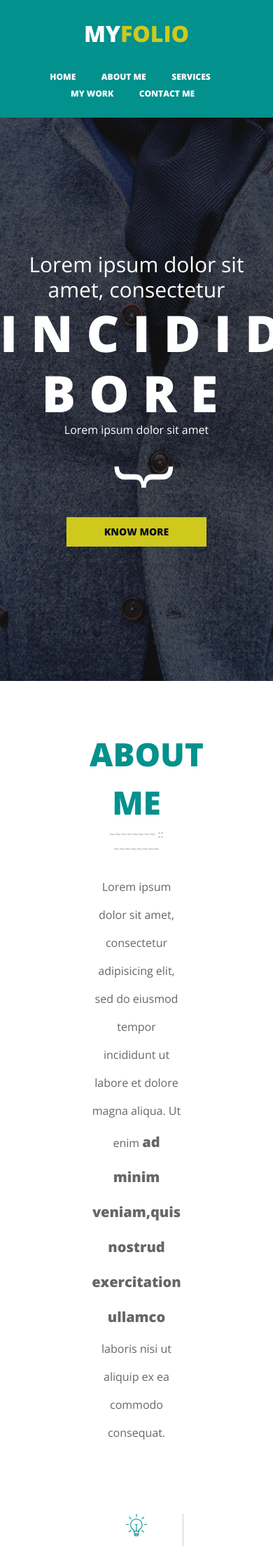
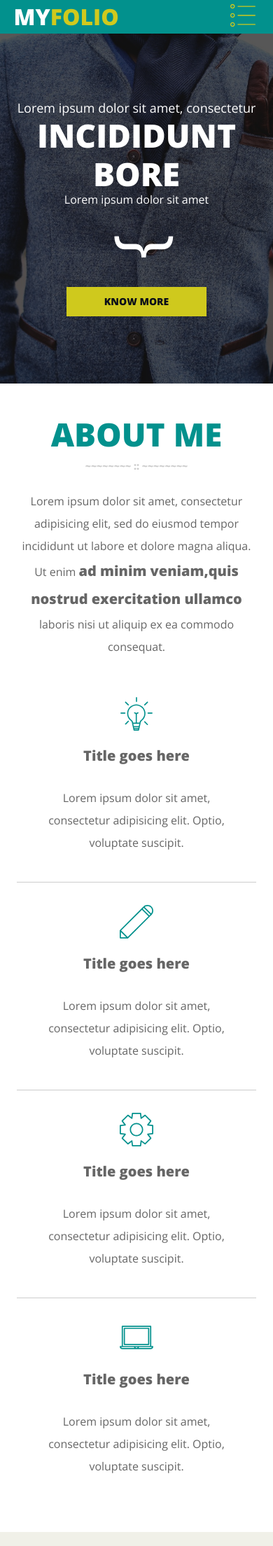
Before and after one commit to cjwd/iugo-myfolio, a PHP site: page / in a window 390 px wide; the page is wider, and only the part inside the window is pictured. Shown: the top 2209 px of that part at 70% size. Run offline with PHP 8.4, Linux system fonts and the light colour scheme; some libraries are stand-ins or nearby versions.

Commit message:
Add media queries and responsive tweaks

```diff
--- a/bower.json
+++ b/bower.json
@@ -2,6 +2,7 @@
     "name": "Myfolio",
     "version": "0.0.5",
     "dependencies": {
-        "csswizardry-grids": "latest"
+        "csswizardry-grids": "latest",
+        "jquery-waypoints": "latest"
     }
 }
--- a/index.html
+++ b/index.html
@@ -229,11 +229,23 @@
         <header class="site-nav">
             <div class="site-nav__logo"><h1 class="logotype">my<span class="logo-color">folio</span></h1></div>
             <nav class="site-nav__navbar sticky-nav" data-ui-component="navbar" role="navigation">
-                <a href="#home">Home</a>
-                <a href="#about">About Me</a>
-                <a href="#services">Services</a>
-                <a href="#work">My Work</a>
-                <a href="#contact">Contact Me</a>
+                <button type="button" class="navbar-toggle" data-toggle="collapse" data-target="#bs-example-navbar-collapse-1">
+                    <span class="accessibility">Toggle navigation</span>
+                    <div class="toggle">
+                      <svg viewBox="0 0 32 32">
+                        <g filter="">
+                          <use xlink:href="#list"></use>
+                        </g>
+                      </svg>
+                    </div>
+                </button>
+                <div class="collapse navbar-collapse" id="bs-example-navbar-collapse-1">
+                    <a href="#home">Home</a>
+                    <a href="#about">About Me</a>
+                    <a href="#services">Services</a>
+                    <a href="#work">My Work</a>
+                    <a href="#contact">Contact Me</a>
+                </div>
             </nav>
             <!-- end main navigation -->
         </header>
@@ -260,9 +272,9 @@
                 <p class="section-intro">Lorem ipsum dolor sit amet, consectetur adipisicing elit, sed do eiusmod tempor incididunt ut labore et dolore magna aliqua. Ut enim <span class="highlight">ad minim veniam,quis nostrud exercitation ullamco</span> laboris nisi ut aliquip ex ea commodo consequat.</p>
 
                 <div class="grid grid--full">
-                    <div class="grid__item palm--one-half desk--one-quarter">
+                    <div class="grid__item desk--one-quarter">
                         <div class="talking-points">
-                            <div class="talking-points__image img--center">
+                            <div class="talking-points__image">
                               <svg viewBox="0 0 32 32">
                                 <g filter="">
                                   <use xlink:href="#light-bulb"></use>
@@ -273,9 +285,9 @@
                             <p class="talking-points__body">Lorem ipsum dolor sit amet, consectetur adipisicing elit. Optio, voluptate suscipit.</p>
                         </div>
                     </div><!--
-                    --><div class="grid__item palm--one-half desk--one-quarter">
+                    --><div class="grid__item desk--one-quarter">
                         <div class="talking-points">
-                            <div class="talking-points__image img--center">
+                            <div class="talking-points__image">
                               <svg viewBox="0 0 32 32">
                                 <g filter="">
                                   <use xlink:href="#edit"></use>
@@ -286,9 +298,9 @@
                             <p class="talking-points__body">Lorem ipsum dolor sit amet, consectetur adipisicing elit. Optio, voluptate suscipit.</p>
                         </div>
                     </div><!--
-                    --><div class="grid__item palm--one-half desk--one-quarter">
+                    --><div class="grid__item desk--one-quarter">
                         <div class="talking-points">
-                            <div class="talking-points__image img--center">
+                            <div class="talking-points__image">
                               <svg viewBox="0 0 32 32">
                                 <g filter="">
                                   <use xlink:href="#gear"></use>
@@ -299,9 +311,9 @@
                             <p class="talking-points__body">Lorem ipsum dolor sit amet, consectetur adipisicing elit. Optio, voluptate suscipit.</p>
                         </div>
                     </div><!--
-                    --><div class="grid__item palm--one-half desk--one-quarter">
+                    --><div class="grid__item desk--one-quarter">
                         <div class="talking-points last">
-                            <div class="talking-points__image img--center">
+                            <div class="talking-points__image">
                               <svg viewBox="0 0 32 32">
                                 <g filter="">
                                   <use xlink:href="#laptop"></use>
--- a/resources/css/less/ui/hero.less
+++ b/resources/css/less/ui/hero.less
@@ -15,17 +15,32 @@
 }
 
 .word-block {
-    padding-top:12rem;
+    padding-top: 6rem;
     line-height: 1.2;
+
+    @media only screen and (min-width: ~"@{desk}em") {
+        padding-top:12rem;
+    }
 }
     .title {
-        .font-size(@mega-size);
         text-transform: uppercase;
-        letter-spacing: 1.2rem;
+
+        @media only screen and (min-width: ~"@{desk}em") {
+            .font-size(@mega-size);
+            letter-spacing: 1.2rem;
+
+        }
     }
 
     .subtitle {
         font-weight: 400;
+        .font-size(18);
+
+        @media only screen and (min-width: ~"@{desk}em") {
+            .font-size(@h2-size);
+        }
+
+
     }
     .title,
     .subtitle,
@@ -36,5 +51,9 @@
 .readmore {
     width:200px;
     margin:0 auto;
-    padding-bottom:12rem;
+    padding-bottom:6rem;
+
+    @media only screen and (min-width: ~"@{desk}em") {
+        padding-bottom:12rem;
+    }
 }
--- a/resources/css/less/ui/navbar.less
+++ b/resources/css/less/ui/navbar.less
@@ -1,3 +1,28 @@
+.navbar-toggle {
+    background:none;
+    width:48px;
+    height:48px;
+    border:none;
+    fill:@primary-color;
+
+    @media only screen and (min-width: ~"@{desk}em") {
+        display:none;
+
+    }
+}
+
+.collapse {
+    display:none;
+
+    @media only screen and (min-width: ~"@{desk}em") {
+        display:inline-block;
+
+    }
+
+
+
+}
+
 .site-nav {
     text-align: justify;
     height: 3em;
@@ -11,6 +36,7 @@
     display: inline-block;
     width: 100%;
 }
+
 
 .site-nav__logo,
 .site-nav__logo::before,
@@ -55,10 +81,10 @@
 }
 
 .logo-color {
-    color:#CFC91D;
+    color:@primary-color;
 }
 
-@media screen and (max-width: 720px){
+/*@media screen and (max-width: 720px){
 
     .site-nav {
         height: auto;
@@ -73,4 +99,4 @@
         text-align: center;
     }
 
-}
+}*/
--- a/resources/css/less/ui/portfolio.less
+++ b/resources/css/less/ui/portfolio.less
@@ -1,10 +1,20 @@
-.portfolio {
+img {
+    display: block;
+
+    @media only screen and (min-width: ~"@{desk}em") {
+        width:100%;
+        height:240px;
+
+    }
+}
+
+.portfolio__item {
+
     figure {
         margin: 0;
         position: relative;
-        img {
-            display: block;
-        }
+        width:100%;
+        height:240px;
     }
 
     figcaption {
@@ -20,14 +30,7 @@
         }
     }
 }
-.portfolio__item {
-    margin-bottom: -6px;
-    img {
-        width:320px;
-        height:240px;
-    }
 
-}
 
 /**
  * Animation
--- a/resources/css/less/ui/sections.less
+++ b/resources/css/less/ui/sections.less
@@ -1,22 +1,70 @@
 /*------------------------------------*\
-    SECTIONS
+    BASE
 \*------------------------------------*/
 .container {
+    padding:0 1.5em;
+
+    @media only screen and (min-width: ~"@{desk}em") {
         padding:0 8em;
+    }
 }
 
 .inner {
+    padding:1em 2em;
+
+    @media only screen and (min-width: ~"@{desk}em") {
         padding:2em 4em;
     }
 
+}
+
 .section-padding {
+    padding-top:2.375em;
+    padding-bottom: 2.375em;
+
+    @media only screen and (min-width: ~"@{desk}em") {
         padding-top:4.375em;
         padding-bottom: 4.375em;
     }
 
+}
+
+/*------------------------------------*\
+    $HEADINGS
+\*------------------------------------*/
+
+.section-title {
+    text-transform: uppercase;
+    color:@brand-color;
+}
+
+.section-title::after {
+    content: '~~~~~~~~ :: ~~~~~~~~';
+    display: block;
+    .font-size(14);
+    color:#ccc;
+}
+
+/*------------------------------------*\
+    $PARAGRAPHS
+\*------------------------------------*/
+
+.section-intro {
+    line-height: 2;
+
+    @media only screen and (min-width: ~"@{desk}em") {
+        margin-bottom:6rem;
+        line-height:2.5;
+    }
+}
+
+
 #work,
 #contact {
+    @media only screen and (min-width: ~"@{desk}em") {
         padding-bottom:0;
+    }
+
 }
 
 #about,
@@ -29,11 +77,20 @@
  * Services
 */
 #services {
-    background:#F0F0E8 url('imgs/woman-typing-on-mac.png') 115% 0 no-repeat;
+    background-color:#F0F0E8;
+    text-align: center;
+
+    @media only screen and (min-width: ~"@{desk}em") {
+        background:#F0F0E8 url('imgs/woman-typing-on-mac.png') 100% 0 no-repeat;
+    }
+
 }
 
 .services-listing {
+    @media only screen and (min-width: ~"@{desk}em") {
         margin-right:50%;
+    }
+
 }
 
 /**
@@ -45,7 +102,7 @@
 }
 
 .contact-form {
-    background:#333 url('../imgs/absurdidad.png') 0 0 repeat;
+    background:#333 url('imgs/absurdidad.png') 0 0 repeat;
     padding: 2.1875rem 0;
     label {
         display:none;
--- a/resources/css/less/ui/talking-points.less
+++ b/resources/css/less/ui/talking-points.less
@@ -3,35 +3,55 @@
 \*------------------------------------*/
 
 .talking-points {
-    padding: 0 2em;
-    border-right:1px solid @base-ui-color;
+    padding: 1em 2em;
+    border: 0px solid @base-ui-color;
+    border-bottom-width: 1px;
     line-height: 2;
 
+    @media only screen and (min-width: ~"@{desk}em") {
+        border-right-width: 1px;
+        border-bottom-width: 0;
+
+    }
+
     &.last {
-        border-right:none;
+        border-bottom:none;
+
+        @media only screen and (min-width: ~"@{desk}em") {
+            border-right:none;
+        }
     }
+
 
 }
 
     .talking-points__image {
-        width: 32px;
-        height: 32px;
+        width: 48px;
+        height: 48px;
         display: block;
         fill: @brand-color;
-        margin-top:2em;
-        margin-bottom:2em;
+        margin: 1em auto;
 
-        &.img--center {
-            margin-left: auto;
-            margin-right: auto;
+
+        @media only screen and (min-width: ~"@{desk}em") {
+            width: 32px;
+            height: 32px;
         }
-
     }
 
     .talking-points__title {
         font-weight:800;
+
+        @media only screen and (min-width: ~"@{desk}em") {
+            .font-size(16);
+        }
     }
 
     .talking-points__body {
-        font-size:0.6875rem;
+
+        @media only screen and (min-width: ~"@{desk}em") {
+            font-size:0.6875rem;
+
+        }
+
     }
--- a/resources/css/less/ui/typography.less
+++ b/resources/css/less/ui/typography.less
@@ -1,39 +1,3 @@
-/*------------------------------------*\
-    $BASE
-\*------------------------------------*/
-
-
-
-/*------------------------------------*\
-    $HEADINGS
-\*------------------------------------*/
-
-.section-title {
-    text-transform: uppercase;
-    color:@brand-color;
-}
-
-.section-title::after {
-    content: '~~~~~~~~ :: ~~~~~~~~';
-    display: block;
-    .font-size(14);
-    color:#ccc;
-}
-
-/*------------------------------------*\
-    $PARAGRAPHS
-\*------------------------------------*/
-
-.section-intro {
-    margin-bottom:6rem;
-    line-height:2.5;
-}
-
-
-/*------------------------------------*\
-    $EMPHASIS
-\*------------------------------------*/
-
 .highlight {
     font-weight: 800;
     .font-size(20);
--- a/resources/css/less/vars.less
+++ b/resources/css/less/vars.less
@@ -83,3 +83,15 @@
 /*------------------------------------*\
     $CUSTOM
 \*------------------------------------*/
+@primary-color: #CFC91D;
+
+/*
+ * Breakpoints
+*/
+
+@lap-start:         481;
+@lap: 				(@lap-start / 16);
+@desk-start:        1024;
+@desk: 				(@desk-start / 16);
+@desk-wide-start:   1200;
+@wide:  		(@desk-wide-start / 16);
--- a/resources/css/style.css
+++ b/resources/css/style.css
@@ -140,6 +140,9 @@
 /*------------------------------------*\
     $CUSTOM
 \*------------------------------------*/
+/*
+ * Breakpoints
+*/
 /*------------------------------------*\
     INUIT.CSS
 \*------------------------------------*/
@@ -3454,6 +3457,26 @@ label,
 /**
  * She’s all yours, cap’n... Begin importing your stuff here.
  */
+.navbar-toggle {
+  background: none;
+  width: 48px;
+  height: 48px;
+  border: none;
+  fill: #cfc91d;
+}
+@media only screen and (min-width: 64em) {
+  .navbar-toggle {
+    display: none;
+  }
+}
+.collapse {
+  display: none;
+}
+@media only screen and (min-width: 64em) {
+  .collapse {
+    display: inline-block;
+  }
+}
 .site-nav {
   text-align: justify;
   height: 3em;
@@ -3503,12 +3526,14 @@ label,
   text-transform: uppercase;
 }
 .logo-color {
-  color: #CFC91D;
-}
-@media screen and (max-width: 720px) {
+  color: #cfc91d;
+}
+/*@media screen and (max-width: 720px){
+
     .site-nav {
         height: auto;
     }
+
     .site-nav > .site-nav__logo,
     .site-nav > .site-nav__logo h1,
     .site-nav .site-nav__navbar {
@@ -3517,7 +3542,8 @@ label,
         display: block;
         text-align: center;
     }
-}
+
+}*/
 .hero {
   background: url("imgs/hero-bg.png") no-repeat scroll center center / cover #000000;
   height: auto;
@@ -3534,17 +3560,34 @@ label,
   transform: rotate(-90deg);
 }
 .word-block {
+  padding-top: 6rem;
+  line-height: 1.2;
+}
+@media only screen and (min-width: 64em) {
+  .word-block {
     padding-top: 12rem;
-  line-height: 1.2;
-}
+  }
+}
+.title {
+  text-transform: uppercase;
+}
+@media only screen and (min-width: 64em) {
   .title {
     font-size: 72px;
     font-size: 4.5rem;
-  text-transform: uppercase;
     letter-spacing: 1.2rem;
+  }
 }
 .subtitle {
   font-weight: 400;
+  font-size: 18px;
+  font-size: 1.125rem;
+}
+@media only screen and (min-width: 64em) {
+  .subtitle {
+    font-size: 30px;
+    font-size: 1.875rem;
+  }
 }
 .title,
 .subtitle,
@@ -3554,7 +3597,12 @@ label,
 .readmore {
   width: 200px;
   margin: 0 auto;
+  padding-bottom: 6rem;
+}
+@media only screen and (min-width: 64em) {
+  .readmore {
     padding-bottom: 12rem;
+  }
 }
 .btn--primary {
   background: #CFC91D;
@@ -3563,9 +3611,40 @@ label,
   font-weight: 800;
   font-size: 0.875rem;
 }
-/*------------------------------------*\
-    $BASE
-\*------------------------------------*/
+.highlight {
+  font-weight: 800;
+  font-size: 20px;
+  font-size: 1.25rem;
+}
+/*------------------------------------*\
+    BASE
+\*------------------------------------*/
+.container {
+  padding: 0 1.5em;
+}
+@media only screen and (min-width: 64em) {
+  .container {
+    padding: 0 8em;
+  }
+}
+.inner {
+  padding: 1em 2em;
+}
+@media only screen and (min-width: 64em) {
+  .inner {
+    padding: 2em 4em;
+  }
+}
+.section-padding {
+  padding-top: 2.375em;
+  padding-bottom: 2.375em;
+}
+@media only screen and (min-width: 64em) {
+  .section-padding {
+    padding-top: 4.375em;
+    padding-bottom: 4.375em;
+  }
+}
 /*------------------------------------*\
     $HEADINGS
 \*------------------------------------*/
@@ -3584,33 +3663,19 @@ label,
     $PARAGRAPHS
 \*------------------------------------*/
 .section-intro {
+  line-height: 2;
+}
+@media only screen and (min-width: 64em) {
+  .section-intro {
     margin-bottom: 6rem;
     line-height: 2.5;
   }
-/*------------------------------------*\
-    $EMPHASIS
-\*------------------------------------*/
-.highlight {
-  font-weight: 800;
-  font-size: 20px;
-  font-size: 1.25rem;
-}
-/*------------------------------------*\
-    SECTIONS
-\*------------------------------------*/
-.container {
-  padding: 0 8em;
-}
-.inner {
-  padding: 2em 4em;
-}
-.section-padding {
-  padding-top: 4.375em;
-  padding-bottom: 4.375em;
-}
+}
+@media only screen and (min-width: 64em) {
   #work,
   #contact {
     padding-bottom: 0;
+  }
 }
 #about,
 #contact,
@@ -3621,11 +3686,19 @@ label,
  * Services
 */
 #services {
-  background: #f0f0e8 url('imgs/woman-typing-on-mac.png') 115% 0 no-repeat;
-}
+  background-color: #F0F0E8;
+  text-align: center;
+}
+@media only screen and (min-width: 64em) {
+  #services {
+    background: #f0f0e8 url('imgs/woman-typing-on-mac.png') 100% 0 no-repeat;
+  }
+}
+@media only screen and (min-width: 64em) {
   .services-listing {
     margin-right: 50%;
   }
+}
 /**
  * Contact
 */
@@ -3633,7 +3706,7 @@ label,
   padding-bottom: 0;
 }
 .contact-form {
-  background: #333333 url('../imgs/absurdidad.png') 0 0 repeat;
+  background: #333333 url('imgs/absurdidad.png') 0 0 repeat;
   padding: 2.1875rem 0;
 }
 .contact-form label {
@@ -3680,39 +3753,68 @@ body {
     TALKING POINTS
 \*------------------------------------*/
 .talking-points {
-  padding: 0 2em;
-  border-right: 1px solid #cccccc;
+  padding: 1em 2em;
+  border: 0px solid #cccccc;
+  border-bottom-width: 1px;
   line-height: 2;
 }
+@media only screen and (min-width: 64em) {
+  .talking-points {
+    border-right-width: 1px;
+    border-bottom-width: 0;
+  }
+}
+.talking-points.last {
+  border-bottom: none;
+}
+@media only screen and (min-width: 64em) {
   .talking-points.last {
     border-right: none;
   }
+}
+.talking-points__image {
+  width: 48px;
+  height: 48px;
+  display: block;
+  fill: #02918d;
+  margin: 1em auto;
+}
+@media only screen and (min-width: 64em) {
   .talking-points__image {
     width: 32px;
     height: 32px;
-  display: block;
-  fill: #02918d;
-  margin-top: 2em;
-  margin-bottom: 2em;
-}
-.talking-points__image.img--center {
-  margin-left: auto;
-  margin-right: auto;
+  }
 }
 .talking-points__title {
   font-weight: 800;
 }
+@media only screen and (min-width: 64em) {
+  .talking-points__title {
+    font-size: 16px;
+    font-size: 1rem;
+  }
+}
+@media only screen and (min-width: 64em) {
   .talking-points__body {
     font-size: 0.6875rem;
   }
-.portfolio figure {
+}
+img {
+  display: block;
+}
+@media only screen and (min-width: 64em) {
+  img {
+    width: 100%;
+    height: 240px;
+  }
+}
+.portfolio__item figure {
   margin: 0;
   position: relative;
-}
-.portfolio figure img {
-  display: block;
-}
-.portfolio figcaption {
+  width: 100%;
+  height: 240px;
+}
+.portfolio__item figcaption {
   position: absolute;
   top: 0;
   left: 0;
@@ -3720,15 +3822,8 @@ body {
   background: #02918d;
   color: #fff;
 }
-.portfolio figcaption a {
+.portfolio__item figcaption a {
   color: orange;
-}
-.portfolio__item {
-  margin-bottom: -6px;
-}
-.portfolio__item img {
-  width: 320px;
-  height: 240px;
 }
 /**
  * Animation
--- a/resources/css/ui/portfolio.css
+++ /dev/null
@@ -1,4 +0,0 @@
-.portfolio__item {
-  width: 320px;
-  height: 240px;
-}
--- a/resources/css/ui/sections.css
+++ /dev/null
@@ -1,6 +0,0 @@
-/*------------------------------------*\
-    SECTIONS
-\*------------------------------------*/
-#about {
-  text-align: center;
-}
--- a/resources/css/ui/shared.css
+++ /dev/null
@@ -1,5 +0,0 @@
-.site-footer {
-  background-color: #000;
-  padding: 3em;
-  text-align: center;
-}
```
Also changed, not shown: other parts of index.html (+13 -14 lines), composer.json (deleted, +0 -9 lines), resources/css/ui/typography.css (deleted, +0 -13 lines), phpscripts/Validator.php (deleted), 1 other file. Lines whose indentation alone changed are shown as unchanged.
